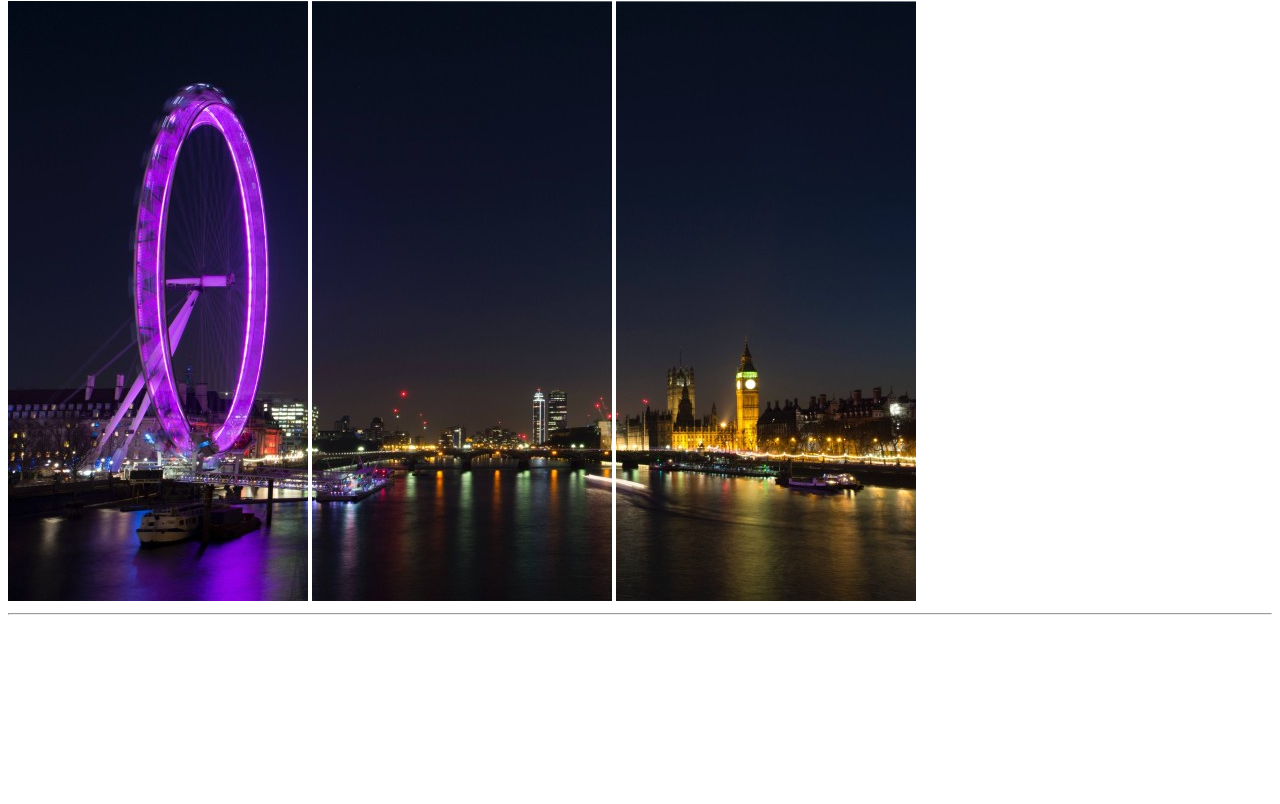
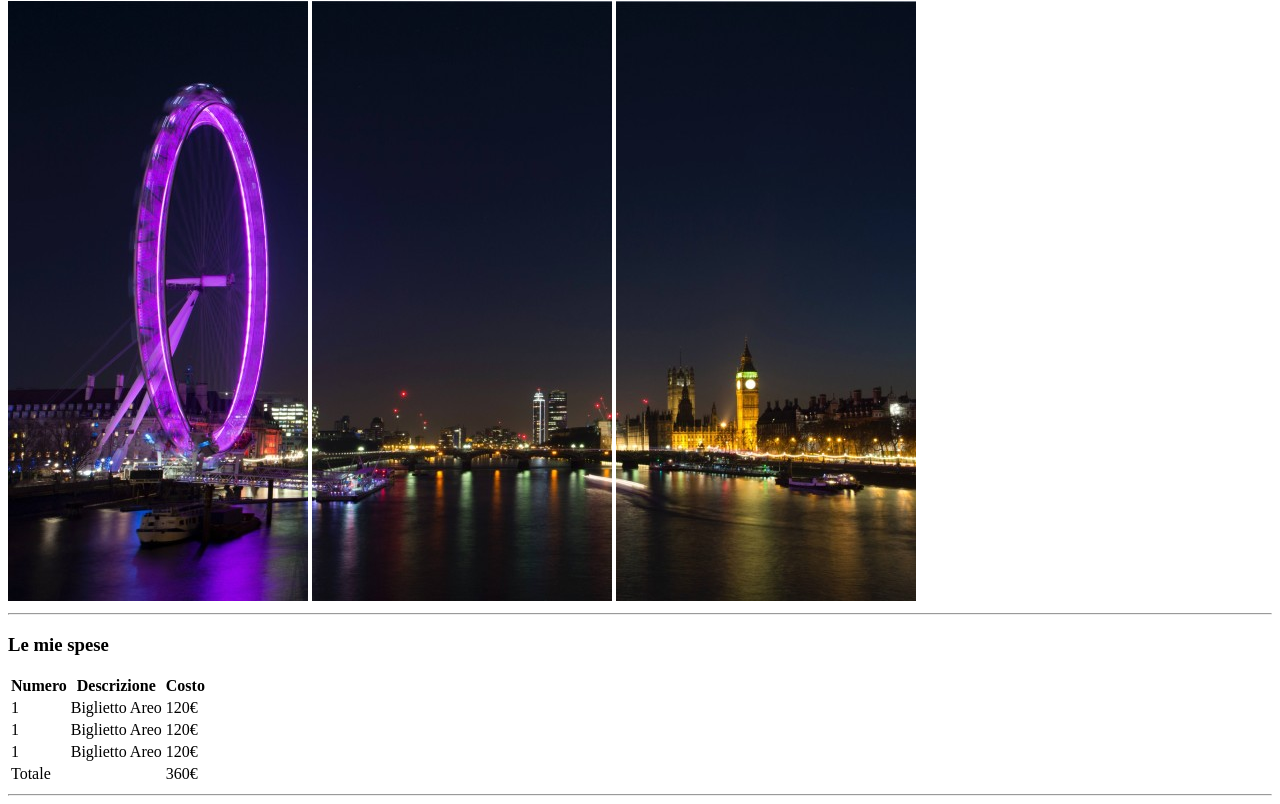
Before and after one commit to 0xelia/html-london-trip, a plain HTML site: page index.html in a window 1280 px wide. Shown: the part 79-883 px from the top of the page. Before the commit the page ends 800 px from the top, so only its background shows below. Drawn offline with Linux system fonts and the light colour scheme.

Commit message:
Expenses tap

```diff
--- a/index.html
+++ b/index.html
@@ -14,5 +14,41 @@
         <img src="img/img3.jpg" alt="Londra Tamigi">
         <hr>
     </head>
+    <main>
+        <section>
+            <h3>Le mie spese</h3>
+            <!-- expenses tab starts -->
+            <table>
+                <thead>
+                    <th>Numero</th>
+                    <th>Descrizione</th>
+                    <th>Costo</th>
+                </thead>
+                <tbody>
+                    <tr>
+                      <td>1</td>
+                      <td>Biglietto Areo</td>
+                      <td>120€</td>
+                    </tr>
+                    <tr>
+                        <td>1</td>
+                        <td>Biglietto Areo</td>
+                        <td>120€</td>
+                    </tr>
+                    <tr>
+                        <td>1</td>
+                        <td>Biglietto Areo</td>
+                        <td>120€</td>
+                    </tr>
+                </tbody>
+                <tfoot>
+                    <td colspan="2">Totale</td>
+                    <td>360€</td>
+                </tfoot>
+            </table>
+            <!-- expenses tab ends -->
+            <hr>
+        </section>
+    </main>
 </body>
 </html>
```
